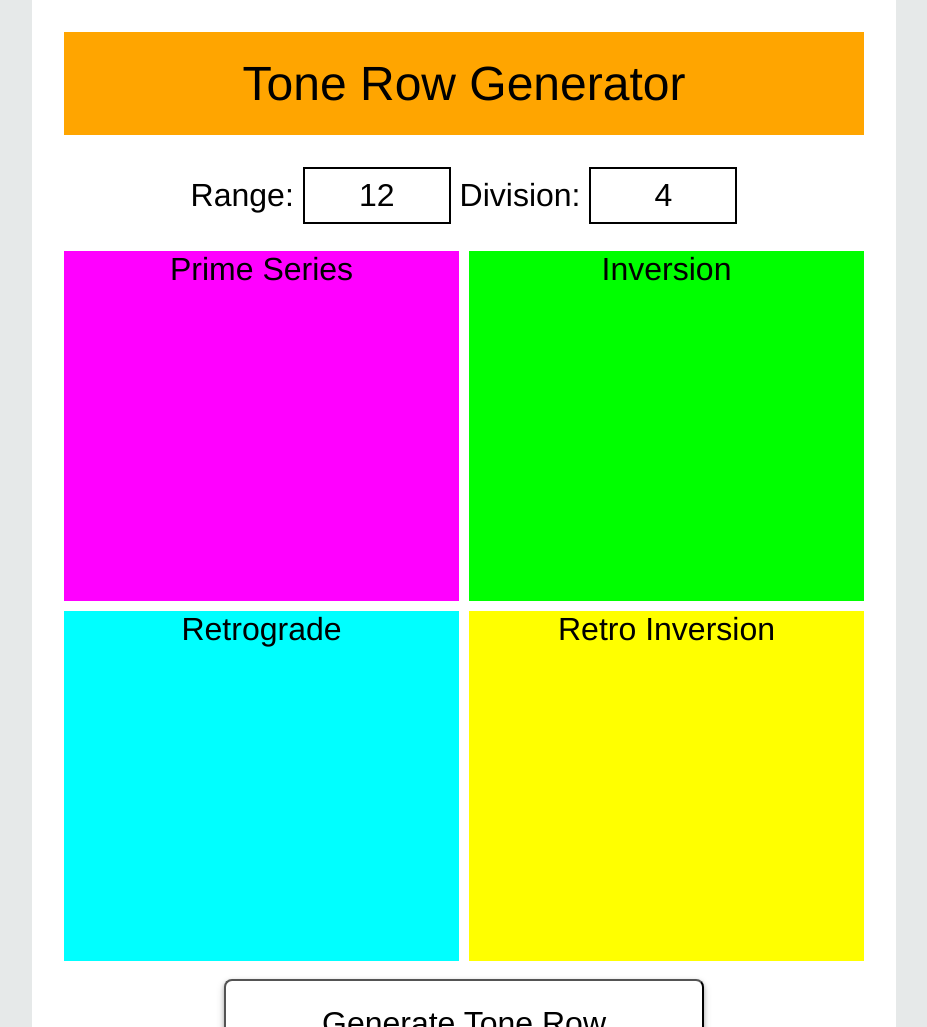
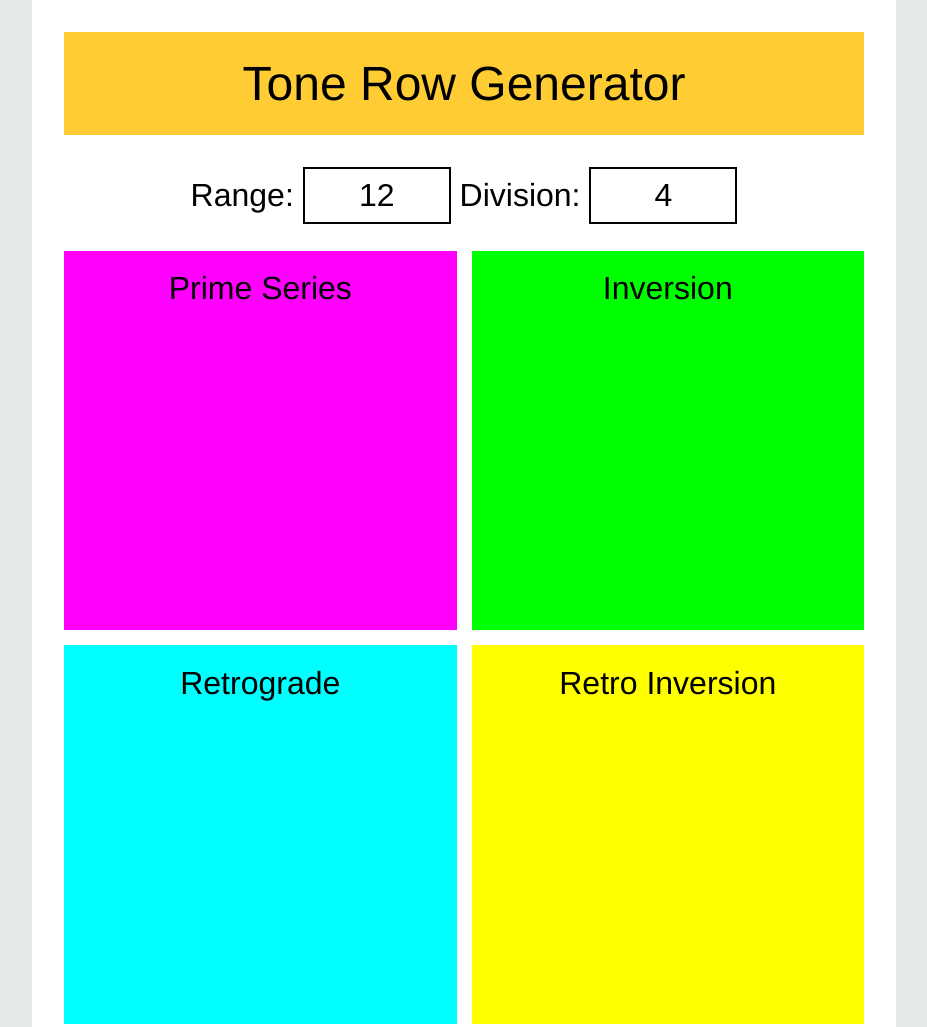
Before and after one commit to decker520/ToneRowGenerator, a plain HTML site: page index.html in a window 1280 px wide. Shown: the top 1027 px of the page, without its empty margins (176-1103 px from the left). Drawn offline with Linux system fonts and the light colour scheme.

Commit message:
Update main.css

```diff
--- a/main.css
+++ b/main.css
@@ -10,10 +10,6 @@ body {
   padding: 2em;
 }
 
-h1 {
-  padding: 3%;
-}
-
 h1, h2 {
   margin-top: 0;
   font-weight: normal;
@@ -22,8 +18,9 @@ h1, h2 {
 }
 
 h1 {
-  background-color: orange;
+  background-color: #ffcc33;
   font-size: 300%;
+  padding: 3%;
 }
 
 h2 {
@@ -88,19 +85,21 @@ h2 {
   height: 200%;
   background-color: white;
   grid-template: 1fr 1fr / 1fr 1fr;
-  grid-gap: 10px 10px;
+  grid-gap: 15px 15px;
 }
 
 .box {
   display: table;
   width: 100%;
-  min-height: 350px;
+  min-height: 340px;
+  padding-top: 5%;
+  padding-bottom: 5%;
 }
 
 .title {
   display: table-row;
   vertical-align: middle;
-  height: 10%;
+  height: 5%;
   font-size: 200%;
 }
 
@@ -109,6 +108,8 @@ h2 {
   vertical-align: middle;
   font-family: monospace;
   font-size: 200%;
+  padding-top: 5%;
+  padding-bottom: 5%;
 }
 
 .a {
```
